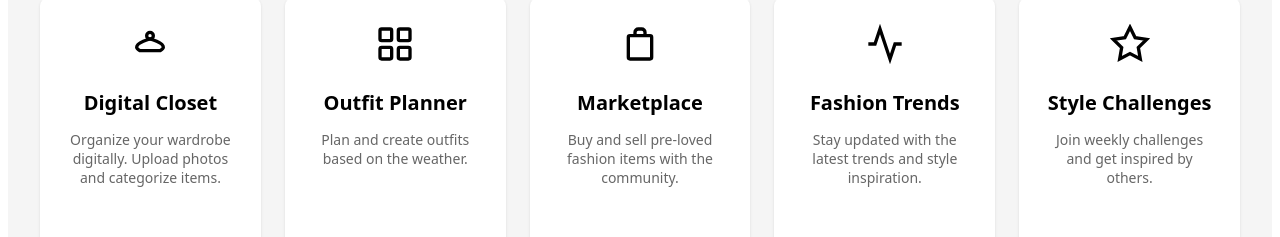
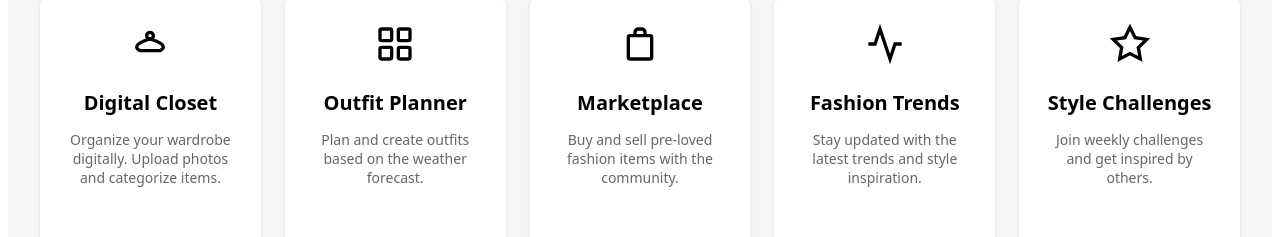
Before and after one commit to jbhatnagar00/CLST-2, a React (Vite) app: page / in a window 1280 px wide. Shown: the part 701-938 px from the top of the page. Built offline with nearby package versions, Linux system fonts and the light colour scheme.

Commit message:
Update HomePage.tsx

```diff
--- a/src/pages/HomePage.tsx
+++ b/src/pages/HomePage.tsx
@@ -140,7 +140,7 @@ const HomePage = () => {
             />
             <FeatureCard
               title="Outfit Planner"
-              description="Plan and create outfits based on the weather."
+              description="Plan and create outfits based on the weather forecast."
               icon={
                 <svg width="40" height="40" viewBox="0 0 24 24" fill="none" stroke="currentColor" strokeWidth="2">
                   <rect x="3" y="3" width="7" height="7" rx="1" />
```
